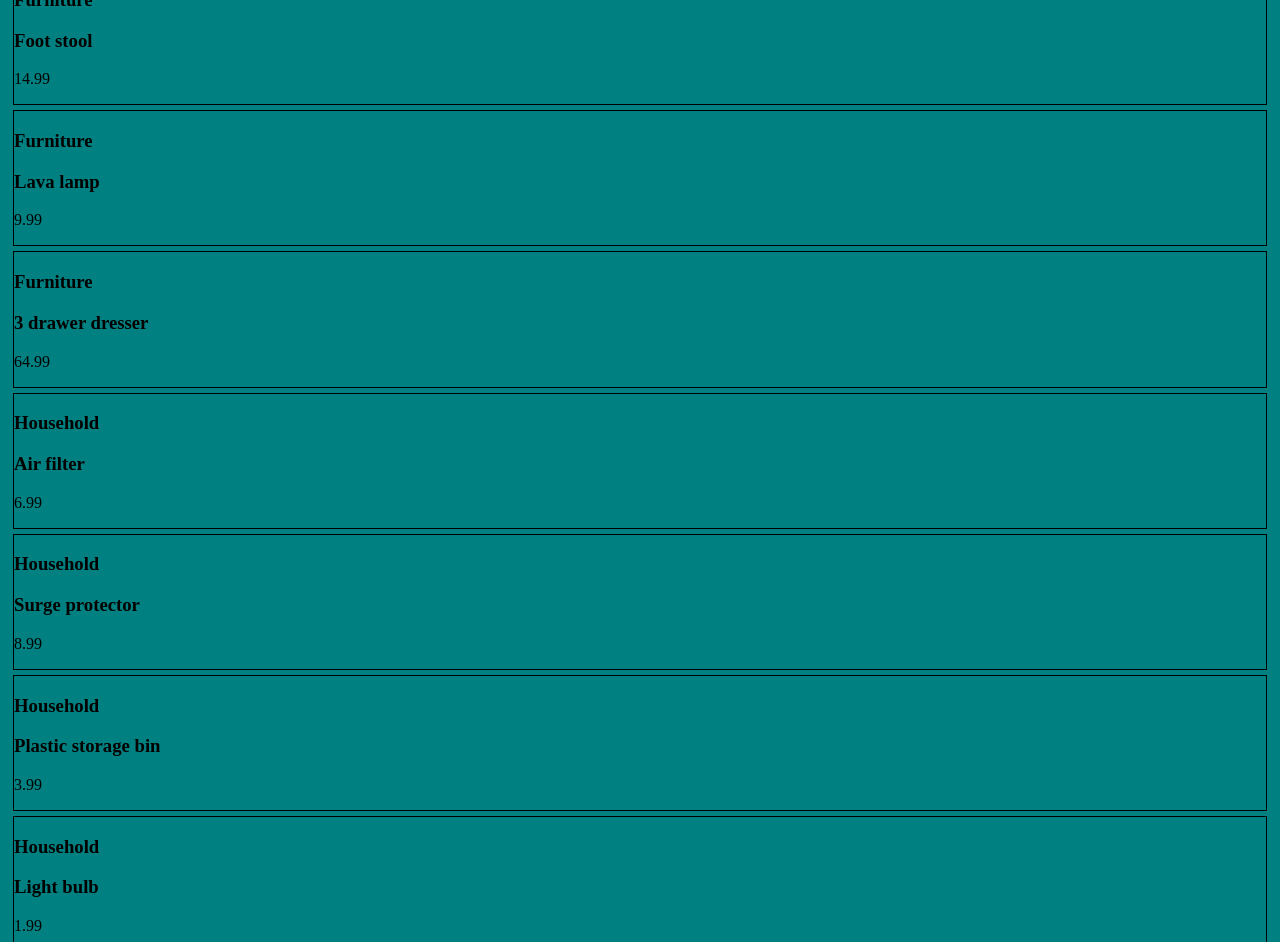
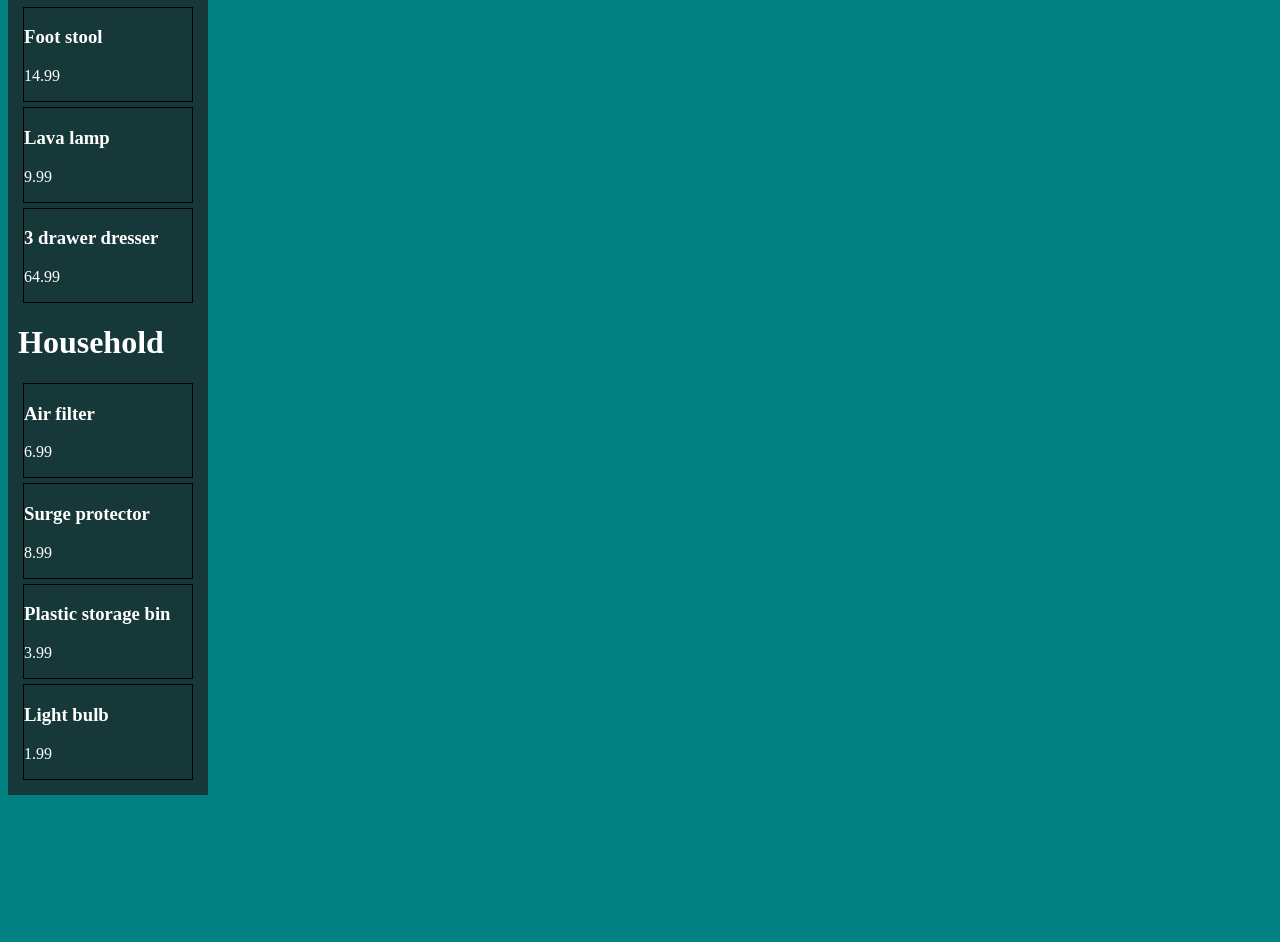
Before and after one commit to webbdm/Seasonal-Sales, a plain HTML site: page index.html in a window 1280 px wide. Shown: the part 506-1448 px from the top of the page. After the commit the page ends 1309 px from the top, so only its background shows below. Drawn offline with Linux system fonts and the light colour scheme.

Commit message:
added old commit

```diff
--- a/index.html
+++ b/index.html
@@ -8,7 +8,7 @@
   <body>
 
 	  <fieldset>
-		  <select id="seasonSelect">
+		  <select id="select">
 		    <option value="blank">Choose Season</option>
 		    <option value="Winter">Winter</option>
 		    <option value="Spring">Spring</option>
@@ -16,9 +16,22 @@
 		  </select>
 	  </fieldset>
 
+	  <div class="items">
+		  <div class="" id="">
+		    <h1 id="a-title"></h1>
+		    <div id="sockDIV"></div>
+		  </div>
 
-	  <div id="mainDIV"></div>
+		  <div class="" id="">
+		    <h1 id="f-title"></h1>
+		    <div id="furnitureDIV"></div>
+		  </div>
 
+		  <div class="" id="">
+		    <h1 id="m-title"></h1>
+		    <div id="miscDIV"></div>
+		  </div>
+	</div>
 
   <script type="text/javascript" src="seasons.js"></script>
   </body>
--- a/seasons.js
+++ b/seasons.js
@@ -2,115 +2,254 @@ var productData;
 var catsData;
 var products;
 var categories;
-var mainDIV = document.getElementById("mainDIV");
-var seasonSelect = document.getElementById("seasonSelect");
 
-function renderProducts(pastProducts){
-  mainDIV.innerHTML = "";
-  for(i=0; i < pastProducts.length; i++){
+// function LoadedProducts(){
+//   productData = JSON.parse(this.responseText);
+//   //productsArray.push(productData.products);
+//   console.log(productData);
+//   products = productData.products;
+// }
 
+// function LoadedCats(){
+//   catsData = JSON.parse(this.responseText);
+//   //categoriesArray.push(catsData);
+//   console.log(catsData);
+//   categories = catsData.categories;
+// }
 
-        var newSocks = "";
-        newSocks+=`<div class="row">`;
-        newSocks+=`<div class="col-sm-6 col-md-4">`;
-        newSocks+=`<div class="thumbnail">`;
-        for(j=0; j< categories.length; j++){
+// function executeThisCodeAfterFileFails(){
+//   console.log("failed");
 
-          if(pastProducts[i].category_id === categories[j].id){
-            newSocks+=`<h3>${categories[j].name}</h3>`;
-          }
+// }
 
-        }
-        newSocks+=`<div class="caption">`;
-        newSocks+= `<h3>${pastProducts[i].name}</h3>`;
-        newSocks+= `<p>${pastProducts[i].price}</p>`;
-        newSocks+= `</div></div></div></div>`;
-        mainDIV.innerHTML += newSocks;
+// var catsRequest = new XMLHttpRequest();
+// catsRequest.addEventListener("load", LoadedCats);
+// catsRequest.addEventListener("error", executeThisCodeAfterFileFails);
+// catsRequest.open("GET","cats.json");
+// catsRequest.send();
+// //console.log("catsRequest", catsRequest);
 
-  }
-}
+// var productsRequest = new XMLHttpRequest();
+// productsRequest.addEventListener("load", LoadedProducts);
+// productsRequest.addEventListener("error", executeThisCodeAfterFileFails);
+// productsRequest.open("GET","products.json");
+// productsRequest.send();
+//console.log("productsRequest", productsRequest);
 
-function LoadedProducts(){
-  productData = JSON.parse(this.responseText);
-  products = productData.products;
-  renderProducts(products);
-  console.log(products);
-}
-
-function LoadedCats(){
-  catsData = JSON.parse(this.responseText);
-  categories = catsData.categories;
-  console.log(categories);
-}
-
-function executeThisCodeAfterFileFails(){
-  console.log("failed");
-
-}
-
-var catsRequest = new XMLHttpRequest();
-catsRequest.addEventListener("load", LoadedCats);
-catsRequest.addEventListener("error", executeThisCodeAfterFileFails);
-catsRequest.open("GET","cats.json");
-catsRequest.send();
-console.log("catsRequest", catsRequest);
-
-var productsRequest = new XMLHttpRequest();
-productsRequest.addEventListener("load", LoadedProducts);
-productsRequest.addEventListener("error", executeThisCodeAfterFileFails);
-productsRequest.open("GET","products.json");
-productsRequest.send();
-console.log("productsRequest", productsRequest);
+var products = [
+    {
+      "id": 0,
+      "name": "Kids socks",
+      "price": 4.99,
+      "category_id": 1
+    },
+    {
+      "id": 1,
+      "name": "Mens socks",
+      "price": 6.99,
+      "category_id": 1
+    },
+    {
+      "id": 2,
+      "name": "Ladies socks",
+      "price": 7.99,
+      "category_id": 1
+    },
+    {
+      "id": 3,
+      "name": "Foot stool",
+      "price": 14.99,
+      "category_id": 2
+    },
+    {
+      "id": 4,
+      "name": "Lava lamp",
+      "price": 9.99,
+      "category_id": 2
+    },
+    {
+      "id": 5,
+      "name": "3 drawer dresser",
+      "price": 64.99,
+      "category_id": 2
+    },
+    {
+      "id": 6,
+      "name": "Air filter",
+      "price": 6.99,
+      "category_id": 3
+    },
+    {
+      "id": 7,
+      "name": "Surge protector",
+      "price": 8.99,
+      "category_id": 3
+    },
+    {
+      "id": 8,
+      "name": "Plastic storage bin",
+      "price": 3.99,
+      "category_id": 3
+    },
+    {
+      "id": 9,
+      "name": "Light bulb",
+      "price": 1.99,
+      "category_id": 3
+    }
+  ];
+var categories = [
+    {
+      "id": 1,
+      "name": "Apparel",
+      "season_discount": "Winter",
+      "discount": 0.10
+    },
+    {
+      "id": 2,
+      "name": "Furniture",
+      "season_discount": "Autumn",
+      "discount": 0.25
+    },
+    {
+      "id": 3,
+      "name": "Household",
+      "season_discount": "Spring",
+      "discount": 0.15
+    }
+];
 
 // var products = LoadedProducts();
 // var categories = LoadedCats();
 console.log("test"+products);
 console.log("test"+categories);
 
+var prices =[];
+var cats =[];
+function p(){for (i=0; i<products.length; i++){
+  prices.push(products[i].price);
+  }
+};
+function c(){for(i=0; i<categories.length; i++){
+  cats.push(categories[i].discount);
+  }
+};
+
+var sockDIV = document.getElementById("sockDIV");
+var furnitureDIV = document.getElementById("furnitureDIV");
+var miscDIV = document.getElementById("miscDIV");
+var aTitle = document.getElementById("a-title");
+var fTitle = document.getElementById("f-title");
+var mTitle = document.getElementById("m-title");
+var select = document.getElementById("select");
+
+renderProducts();
+
+function catOne(i){
+        var newSocks = "";
+        newSocks+=`<div class="row">`;
+        newSocks+=`<div class="col-sm-6 col-md-4">`;
+        newSocks+=`<div class="thumbnail">`;
+        newSocks+=`<div class="caption">`;
+        newSocks+= `<h3>${products[i].name}</h3>`;
+        newSocks+= `<p>${products[i].price}</p>`;
+        newSocks+= `</div></div></div></div>`;
+        sockDIV.innerHTML += newSocks;
+      };
+
+function catTwo(i){
+        var newFurn = "";
+        newFurn+=`<div class="row">`;
+        newFurn+=`<div class="col-sm-6 col-md-4">`;
+        newFurn+=`<div class="thumbnail">`;
+        newFurn+=`<div class="caption">`;
+        newFurn+= `<h3>${products[i].name}</h3>`;
+        newFurn+= `<p>${products[i].price}</p>`;
+        newFurn+= `</div></div></div></div>`;
+        furnitureDIV.innerHTML += newFurn;
+      };
+
+function catThree(i){
+        var newMisc = "";
+        newMisc+=`<div class="row">`;
+        newMisc+=`<div class="col-sm-6 col-md-4">`;
+        newMisc+=`<div class="thumbnail">`;
+        newMisc+=`<div class="caption">`;
+        newMisc+= `<h3>${products[i].name}</h3>`;
+        newMisc+= `<p>${products[i].price}</p>`;
+        newMisc+= `</div></div></div></div>`;
+        miscDIV.innerHTML += newMisc;
+      };
+
 function discount(season){
-  var newProducts = products;
-  for(i=0; i < newProducts.length; i++){
 
+  for(i=0; i < products.length; i++){
     switch(season){
-      case 'Winter':
-        for(var j=0; j<categories.length; j++){
-          if(categories[j].season_discount === 'Winter'){
-            var discount = categories[j].discount; ///0.54
-            var category = categories[j].id;
-            if(newProducts[i].category_id === category)
-            newProducts[i].price -= ((newProducts[i].price*discount).toFixed(2));
-          }
-         }
-         break;
-      case 'Spring':
-        for(var k=0; k<categories.length; k++){
-          if(categories[i].season_discount === 'Spring'){
-            var discount = categories[k].discount; ///0.54
-            var category = categories[k].id;
-            if(newProducts[i].category_id === category)
-            newProducts[i].price -= ((newProducts[i].price*discount).toFixed(2));
-          }
-         }
-         break;
-      case 'Autumn':
-        for(var m=0; m<categories.length; m++){
-          if(categories[m].season_discount === 'Autumn'){
-            var discount = categories[m].discount; ///0.54
-            var category = categories[m].id;
-            if(newProducts[i].category_id === category)
-            newProducts[i].price -= ((newProducts[i].price*discount).toFixed(2));
-          }
-         }
-         break;
+      case "Winter":
+      if(products[i].category_id === 1){
+        products[i].price = (prices[i] - (prices[i] * cats[0])).toFixed(2);}
+        break;
+      case "Autumn":
+      if(products[i].category_id === 2){
+        products[i].price = (prices[i] - (prices[i] * cats[1])).toFixed(2);}
+        break;
+      case "Spring":
+      if(products[i].category_id === 3){
+        products[i].price = (prices[i] - (prices[i] * cats[2])).toFixed(2);}
+        break;
+      default:
+        console.log('default');
+     }
+   }
+
+  clearDIV();
+  renderProducts();
+}
+
+function renderProducts(){
+  for(i=0; i < products.length; i++){
+    switch (products[i].category_id){
+      case 1:
+        catOne(i);
+        break;
+      case 2:
+        catTwo(i);
+        break;
+      case 3:
+        catThree(i);
+        break;
+      default:
+        console.log('default');
+    }
+  }
+
+
+for(i=0; i < categories.length; i++){
+    switch (categories[i].id){
+      case 1:
+        aTitle.innerHTML = categories[i].name;
+        break;
+      case 2:
+        fTitle.innerHTML = categories[i].name;
+        break;
+      case 3:
+        mTitle.innerHTML = categories[i].name;
+        break;
       default:
         console.log('default');
     }
 }
-  renderProducts(newProducts);
 }
 
-seasonSelect.addEventListener("change",function() {
+select.onchange = function() {
+     renderProducts();
      var season = this.value;
      console.log(season + " has been selected");
      discount(season);
-});
+};
+
+function clearDIV(){
+    sockDIV.innerHTML = "";
+    furnitureDIV.innerHTML = "";
+    miscDIV.innerHTML = "";
+}
```
